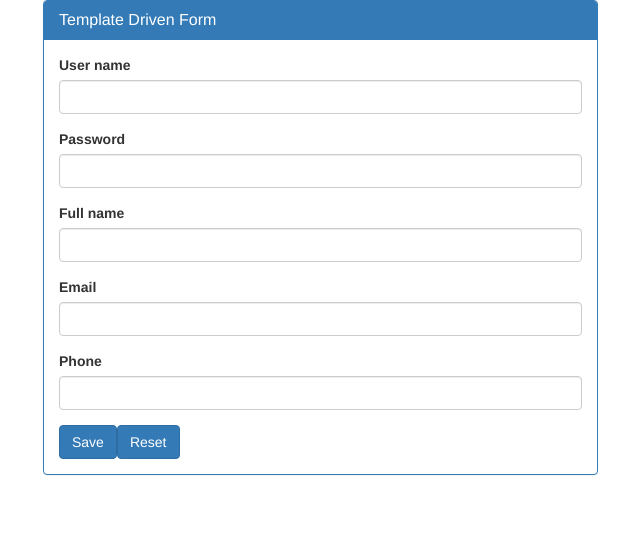
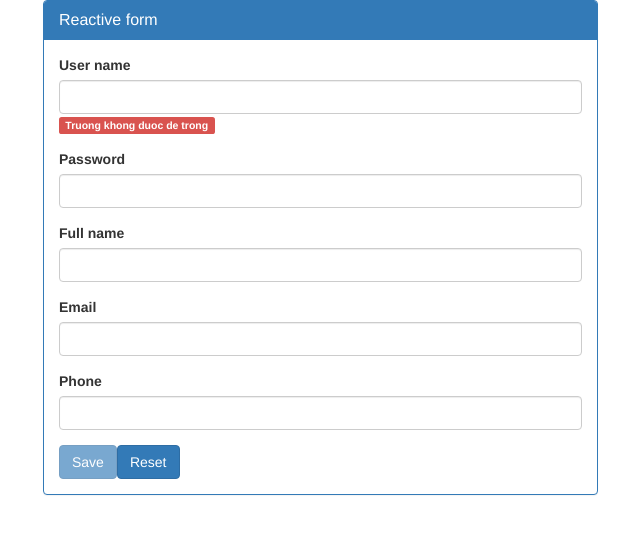
Before and after one commit to trieuquang204/Course_management, an Angular app: page / in a window 1280 px wide. Shown: the top 534 px of the page, without its empty margins (27-667 px from the left). Built offline with nearby package versions, Linux system fonts and the light colour scheme.

Commit message:
Forms : Reactive Forms

```diff
--- a/src/app/app.component.html
+++ b/src/app/app.component.html
@@ -21,6 +21,7 @@
 
 <div class="container">
   <div class="row">
-    <app-template-form></app-template-form>
+    <!-- <app-template-form></app-template-form> -->
+    <app-reactive-form></app-reactive-form>
   </div>
 </div>
--- a/src/app/app.module.ts
+++ b/src/app/app.module.ts
@@ -1,7 +1,7 @@
 import { NgModule } from '@angular/core';
 import { BrowserModule } from '@angular/platform-browser';
 import { HttpClientModule } from '@angular/common/http'
-import { FormsModule } from '@angular/forms';
+import { FormsModule, ReactiveFormsModule } from '@angular/forms';
 
 import { RouterModule, Routes } from '@angular/router';
 
@@ -15,6 +15,7 @@ import { CourseEditComponent } from './components/course-edit/course-edit.compon
 // service
 import { CourseService } from './services/course.service';
 import { TemplateFormComponent } from './components/template-form/template-form.component';
+import { ReactiveFormComponent } from './components/reactive-form/reactive-form.component';
 
 const appRoutes : Routes = [
  {
@@ -54,11 +55,13 @@ const appRoutes : Routes = [
     CourseAddComponent,
     CourseEditComponent,
     TemplateFormComponent,
+    ReactiveFormComponent,
   ],
   imports: [
     BrowserModule,
     HttpClientModule,
     FormsModule,
+    ReactiveFormsModule,
     RouterModule.forRoot(appRoutes),
   ],
   providers: [
--- /dev/null
+++ b/src/app/components/reactive-form/reactive-form.component.html
@@ -0,0 +1,42 @@
+<div class="col-md-6">
+  <div class="panel panel-primary">
+    <div class="panel-heading">
+      <h3 class="panel-title">Reactive form</h3>
+    </div>
+    <div class="panel-body">
+
+      <form [formGroup]="formUser" (ngSubmit)="onSubmitForm()">
+        <div class="form-group">
+          <label for="">User name</label>
+          <input type="text" class="form-control" name="txtUsername" formControlName="username">
+          <span class="label label-danger" *ngIf="formUser.controls && formUser.controls['username'] && formUser.controls['username'].errors && formUser.controls['username'].errors['minlength']">Nhap toi thieu 5 ky tu</span>
+          <span class="label label-danger" *ngIf="formUser.controls && formUser.controls['username'] && formUser.controls['username'].errors && formUser.controls['username'].errors['required']">Truong khong duoc de trong</span>
+        </div>
+
+        <div class="form-group">
+          <label for="">Password</label>
+          <input type="password" class="form-control" name="txtPassword" formControlName="password">
+        </div>
+
+        <div class="form-group">
+          <label for="">Full name</label>
+          <input type="text" class="form-control" name="txtFullname" formControlName="fullname">
+        </div>
+
+        <div class="form-group">
+          <label for="">Email</label>
+          <input type="text" class="form-control" name="txtEmail" formControlName="email">
+        </div>
+
+        <div class="form-group">
+          <label for="">Phone</label>
+          <input type="number" class="form-control" name="txtPhone" formControlName="phone">
+        </div>
+
+        <button type="submit" class="btn btn-primary" [disabled]="formUser.invalid">Save</button>
+        <button type="button" class="btn btn-primary" (click)="onResetForm()">Reset</button>
+      </form>
+
+    </div>
+  </div>
+</div>
--- /dev/null
+++ b/src/app/components/reactive-form/reactive-form.component.ts
@@ -0,0 +1,45 @@
+import { Component, OnInit } from '@angular/core';
+import { FormBuilder, FormGroup, Validators } from '@angular/forms'
+
+@Component({
+  selector: 'app-reactive-form',
+  templateUrl: './reactive-form.component.html',
+  styleUrls: ['./reactive-form.component.css']
+})
+export class ReactiveFormComponent implements OnInit {
+  public formUser : FormGroup
+
+  constructor(
+    public formBuilder : FormBuilder,
+  ) {}
+
+  ngOnInit() {
+    this.createForm();
+  }
+
+  createForm() {
+    this.formUser = this.formBuilder.group({
+      username: ['', [
+        Validators.required,
+        Validators.minLength(5),
+        Validators.maxLength(20),
+      ]],
+      password: ['', Validators.required],
+      fullname: [''],
+      email: ['', Validators.pattern("[^@\s]+@[^@\s]+\.[^@\s]+")],
+      phone: []
+    });
+
+    this.formUser.valueChanges.subscribe(data => {
+      console.log('data', this.formUser)
+    })
+  }
+
+  onSubmitForm() {
+    console.log(this.formUser.value)
+  }
+
+  onResetForm() {
+    this.formUser.reset();
+  }
+}
```
Also changed, not shown: note.txt, src/app/components/reactive-form/reactive-form.component.css (added), 1 other file (tests, documents, lock files or other folders).
